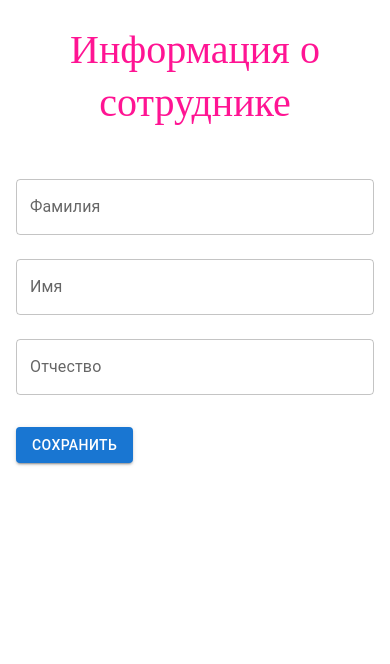
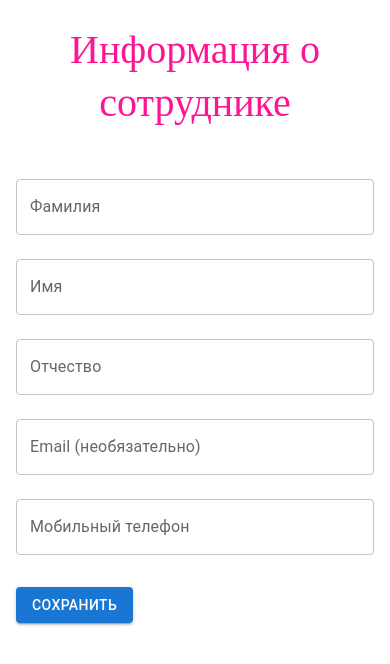
Before and after one commit to DenisShagi/React-form, a React (Create React App) app: page / in a window 390 px wide. Shown: the top 664 px of the page. Built offline with nearby package versions, Linux system fonts and the light colour scheme.

Commit message:
feat: add email and phone number input and validation

```diff
--- a/src/components/Form.jsx
+++ b/src/components/Form.jsx
@@ -4,21 +4,33 @@ import { Input } from "./Input";
 import { useForm } from "react-hook-form";
 import { PrimaryButton } from "./PrimaryButton";
 import * as yup from "yup";
+import parsePhoneNumberFromString from "libphonenumber-js";
 
 const schema = yup.object().shape({
   lastName: yup
     .string()
     .matches(/^([^0-9]*)$/, "Поле содержит недопустимые символы")
     .required("Поле является обязательным"),
-    firstName: yup
+  firstName: yup
     .string()
     .matches(/^([^0-9]*)$/, "Поле содержит недопустимые символы")
     .required("Поле является обязательным"),
-    surname: yup
+  surname: yup
     .string()
     .matches(/^([^0-9]*)$/, "Поле содержит недопустимые символы")
     .required("Поле является обязательным"),
+  email: yup.string().email("Введен некорректный адрес почты"),
 });
+
+const normalizePhoneNumber = (value) => {
+    const phoneNumber = parsePhoneNumberFromString(value)
+    if(!phoneNumber){
+        return value
+    }
+    return(
+        phoneNumber.formatInternational()
+    )
+}
 export const Form = ({ children, ...props }) => {
   const {
     register,
@@ -70,7 +82,26 @@ export const Form = ({ children, ...props }) => {
           error={!!errors.surname}
           helperText={errors?.surname?.message}
         />
+        <Input
+          {...register("email")}
+          id="email"
+          type="email"
+          label="Email (необязательно)"
+          name="email"
+          error={!!errors.email}
+          helperText={errors?.email?.message}
+        />
+        <Input
+        {...register("phoneNumber")}
+          id="phoneNumber"
+          type="tel"
+          label="Мобильный телефон"
+          name="phoneNumber"
+          onChange={(event) => {
+            event.target.value = normalizePhoneNumber(event.target.value)
+          }}
 
+        />
         <PrimaryButton />
       </form>
     </MainContainer>
```
Also changed, not shown: 1 other file (tests, documents, lock files or other folders).
